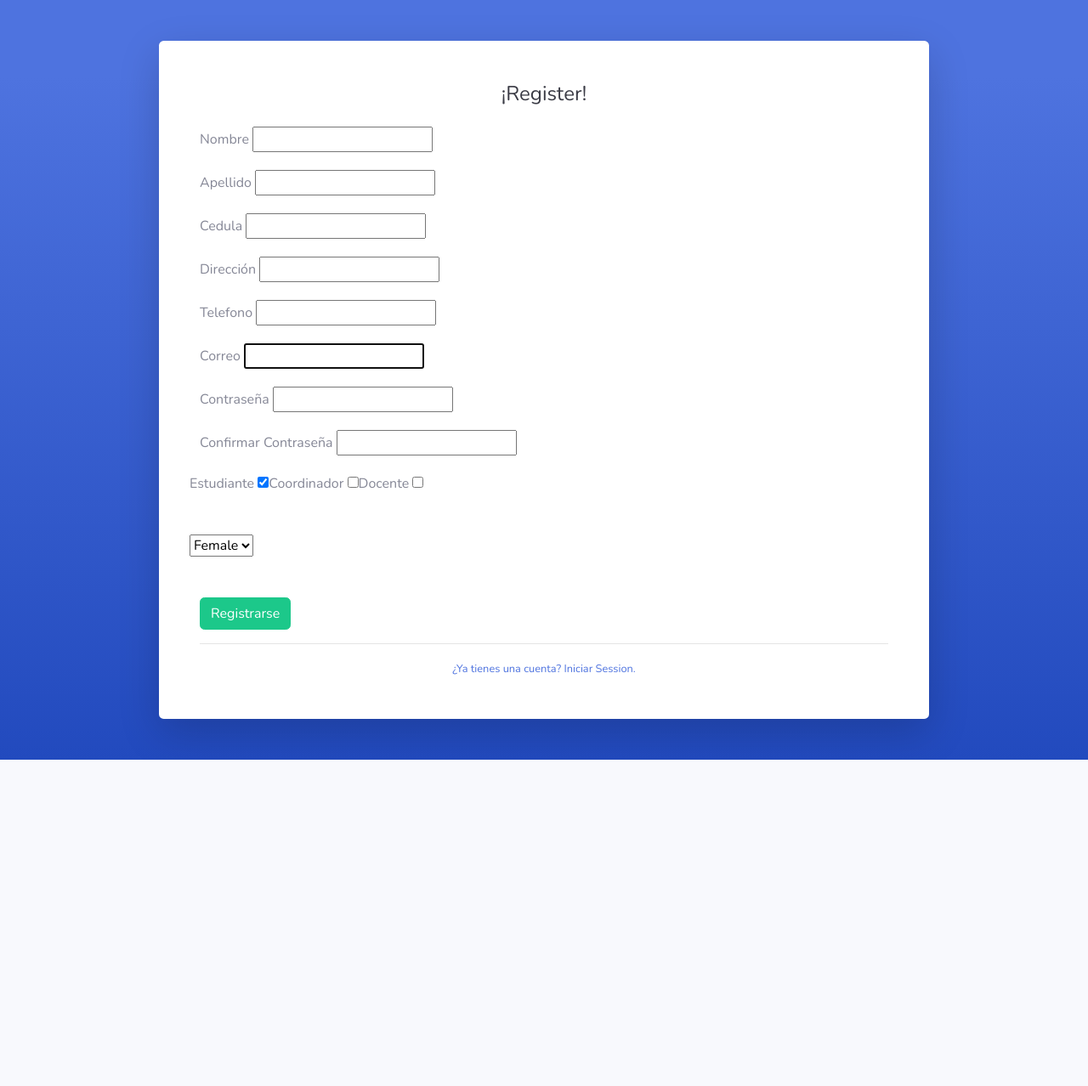
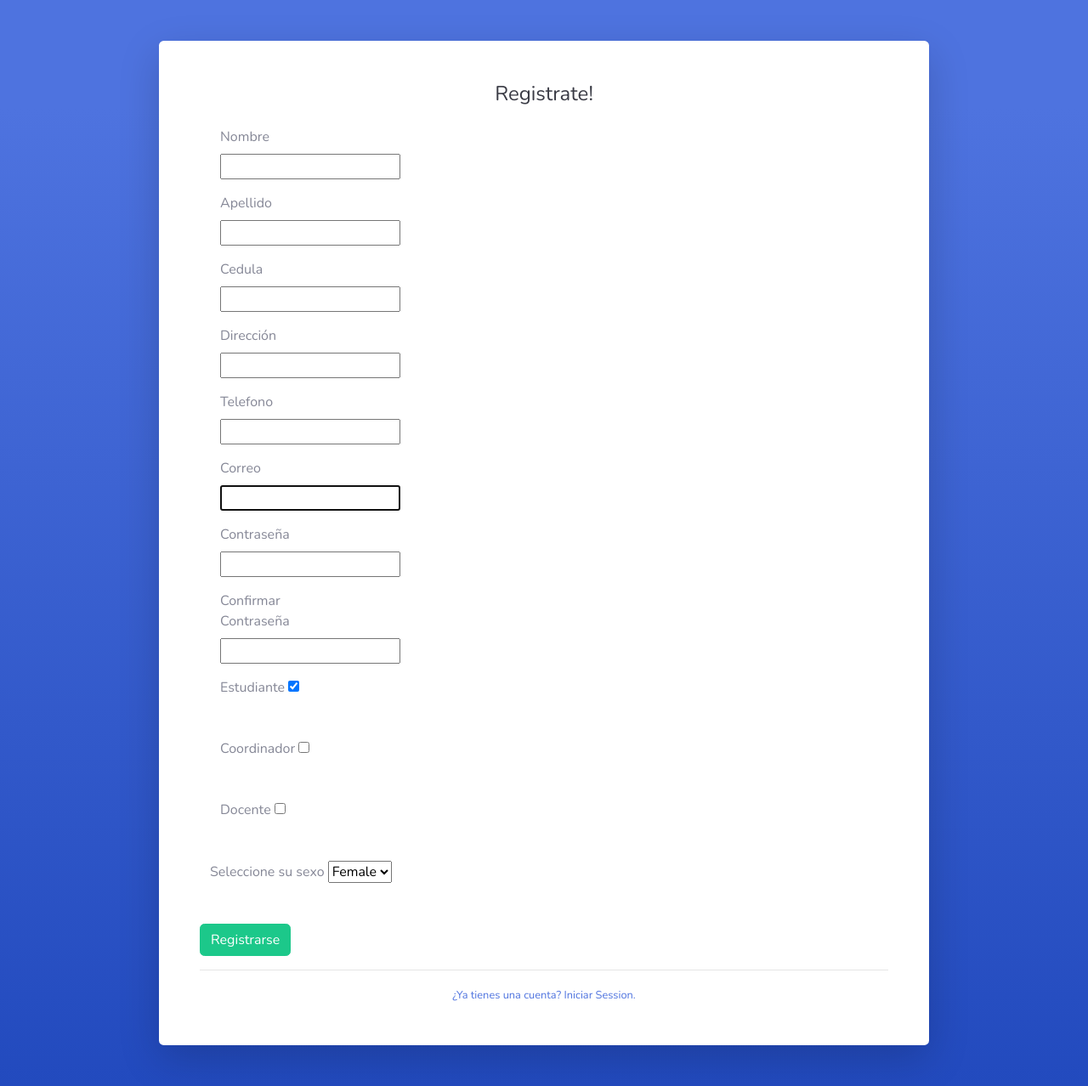
Before and after one commit to pandita12/AppTesis, a Django app: page /register/ in a window 1280 px wide. Shown: the whole page at 85% size. Before the commit the page ends 894 px from the top, so only its background shows below. Run offline with Django 3.2, Linux system fonts and the light colour scheme; some libraries are stand-ins or nearby versions.

Commit message:
actualizacion

```diff
--- a/apps/evaluation/admin.py
+++ b/apps/evaluation/admin.py
@@ -1,7 +1,9 @@
 from django.contrib import admin
 
-from apps.evaluation.models import Evaluation, Delivery
+from apps.evaluation.models import Evaluation, Delivery, Config_Delivery_Rest, Delivery_Rest
 # Register your models here.
 
 admin.site.register(Evaluation)
 admin.site.register(Delivery)
+admin.site.register(Config_Delivery_Rest)
+admin.site.register(Delivery_Rest)
--- a/templates/account/login.html
+++ b/templates/account/login.html
@@ -46,8 +46,8 @@
                     <div class="card-body p-0">
                         <!-- Nested Row within Card Body -->
                         <div class="row">
-                            <div class="col-lg-6 d-none d-lg-block bg-login-image"></div>
-                            <div class="col-lg-6">
+
+                            <div class="col-lg-12">
                                 <div class="p-5">
                                     <div class="text-center">
                                         <h1 class="h4 text-gray-900 mb-4">¡Bienvenido de nuevo!</h1>
--- a/templates/account/register.html
+++ b/templates/account/register.html
@@ -42,26 +42,22 @@
                 <div class="card o-hidden border-0 shadow-lg my-5">
                     <div class="card-body p-0">
                         <!-- Nested Row within Card Body -->
-                        <div class="row-center">
+
                             <div class="p-5">
                                 <div class="text-center">
-                                    <h1 class="h4 text-gray-900 mb-4">¡Register!</h1>
+                                    <h1 class="h4 text-gray-900 mb-4">Registrate!</h1>
                                 </div>
                         <form method="POST" class="form-group">
                                 {% csrf_token %}
                                 <!-- Sección de formulario datos (Nombre / Apellido / Cedula) -->
 
-                        <div class="row">
-                            <div class="col-md-8 col-md-offset-2">
+                        <div class="col-md-8">
+                            <div class="col-sm-4">
                                 <div class="form-group">
                                     <label for="name" name="name">Nombre</label>
                                     {{ form.name }}
                                 </div>
-                            </div>
-                        </div>
 
-                        <div class="row">
-                            <div class="col-md-8 col-md-offset-2">
                                 <div class="form-group">
                                     <label for="first_name" name="first_name">Apellido</label>
                                     {{ form.first_name }}
@@ -69,19 +65,13 @@
                             </div>
                         </div>
 
-                        <div class="row">
-                            <div class="col-md-8 col-md-offset-2">
+                         <div class="col-lg-12">
+                            <div class="col-sm-2">
                                 <div class="form-group">
                                     <label for="dni" name="dni">Cedula</label>
                                     {{ form.dni }}
                                 </div>
-                            </div>
-                        </div>
-                                <!-- Cierre de Sección de datos -->
-                            <!-- Sección de formulario datos(Direccion / Telefono / Correo) -->
 
-                        <div class="row">
-                            <div class="col-md-8 col-md-offset-2">
                                 <div class="form-group">
                                     <label for="direction" name="direction">Dirección</label>
                                     {{ form.direction }}
@@ -89,17 +79,13 @@
                             </div>
                         </div>
 
-                        <div class="row">
-                            <div class="col-md-8 col-md-offset-2">
+                         <div class="col-md-8">
+                            <div class="col-sm-4">
                                 <div class="form-group">
                                    <label for="phone" name="phone">Telefono</label>
                                     {{ form.phone }}
                                 </div>
-                            </div>
-                        </div>
 
-                        <div class="row">
-                            <div class="col-md-8 col-md-offset-2">
                                 <div class="form-group">
                                    <label for="email" name="email">Correo</label>
                                     {{ form.email }}
@@ -108,20 +94,14 @@
                         </div>
                             <!-- Cierre de Sección de datos -->
                         <!-- Sección de formulario(Contraseña / Confirmacion de Contraseña) -->
-
-                         <div class="row">
-                            <div class="col-md-8 col-md-offset-2">
+                        <div class="col-md-8">
+                            <div class="col-sm-4">
                                 <div class="form-group">
-                                   <label for="password1" name="password1">Contraseña</label>
+                                <label for="password1" name="password1">Contraseña</label>
                                     {{ form.password1 }}
                                 </div>
-                            </div>
-                        </div>
 
-
-                        <div class="row">
-                            <div class="col-md-8 col-md-offset-2">
-                                <div class="form-group">
+                            <div class="form-group">
                                 <label for="password2" name="password2">Confirmar Contraseña</label>
                                     {{ form.password2 }}
                                 </div>
@@ -129,7 +109,8 @@
                         </div>
                              <!-- Cierre de Sección de datos -->
                         <!-- Sección de Seleccion de tipo de usuario default Estudiante-->
-                        <div class="row">
+                        <div class="col-sm-4">
+                            <div class="col-lg-12">
                             <div class="d-flex mb-5 align-items-center">
                                 <label class="control control--checkbox mb-0"><span class="caption">Estudiante</span>
                                     {{ form.is_student }}
@@ -151,11 +132,13 @@
                                 </label>
                             </div>
                         </div>
+                     </div>
                     <!-- Cierre de Sección de tipo de usuario -->
                     <!-- Sección de Seleccion de tipo de sexo-->
-                    <div class="row">
+                    <div class="col-sm-4">
+                        <span>Seleccione su sexo </span>
                                     {{  form.gender }}
-                        </div>
+                    </div>
                         <br>
                         <br>
                         <!-- Cierre de Sección de tipo de sexo -->
@@ -166,7 +149,7 @@
                                     <a class="small" href="{% url 'consumer:login' %}">¿Ya tienes una cuenta? Iniciar Session.</a>
                                 </div>
                             </div>
-                        </div>
+
                     </div>
                 </div>
             </div>
--- a/templates/profile/profile.html
+++ b/templates/profile/profile.html
@@ -25,7 +25,7 @@
                   {% for inscription in request.user.student.enrollment.all %}
                   <li class="list-group-item d-flex justify-content-between align-items-center flex-wrap">
                     <h6 class="mb-0">Periodo Semestral</h6>
-                    <span class="text-secondary">{{ request.user.enrollment.semester_period }}</span>
+                    <span class="text-secondary">{{ inscription.semester_period }}</span>
                   </li>
                   {%endfor%}
                   <li class="list-group-item d-flex justify-content-between align-items-center flex-wrap">
```
Also changed, not shown: apps/evaluation/models.py (+27 -1 lines), templates/evaluation/check-resultado/check-resultado.html (+25 -16 lines), apps/evaluation/migrations/0009_config_delivery_rest_delivery_status_delivery_and_more.py (added), apps/evaluation/migrations/0010_delivery_task_upload.py (added), 1 other file.
